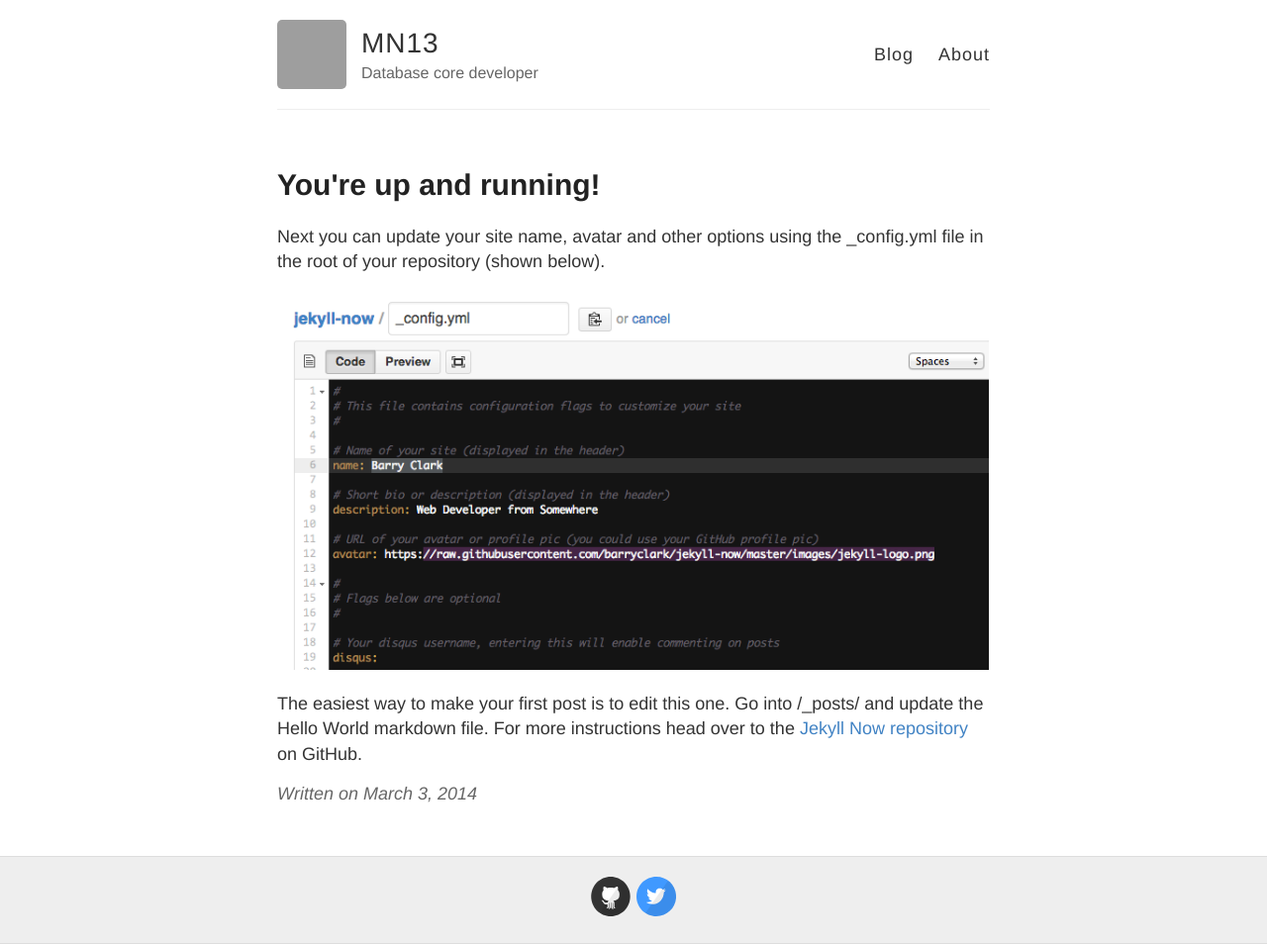
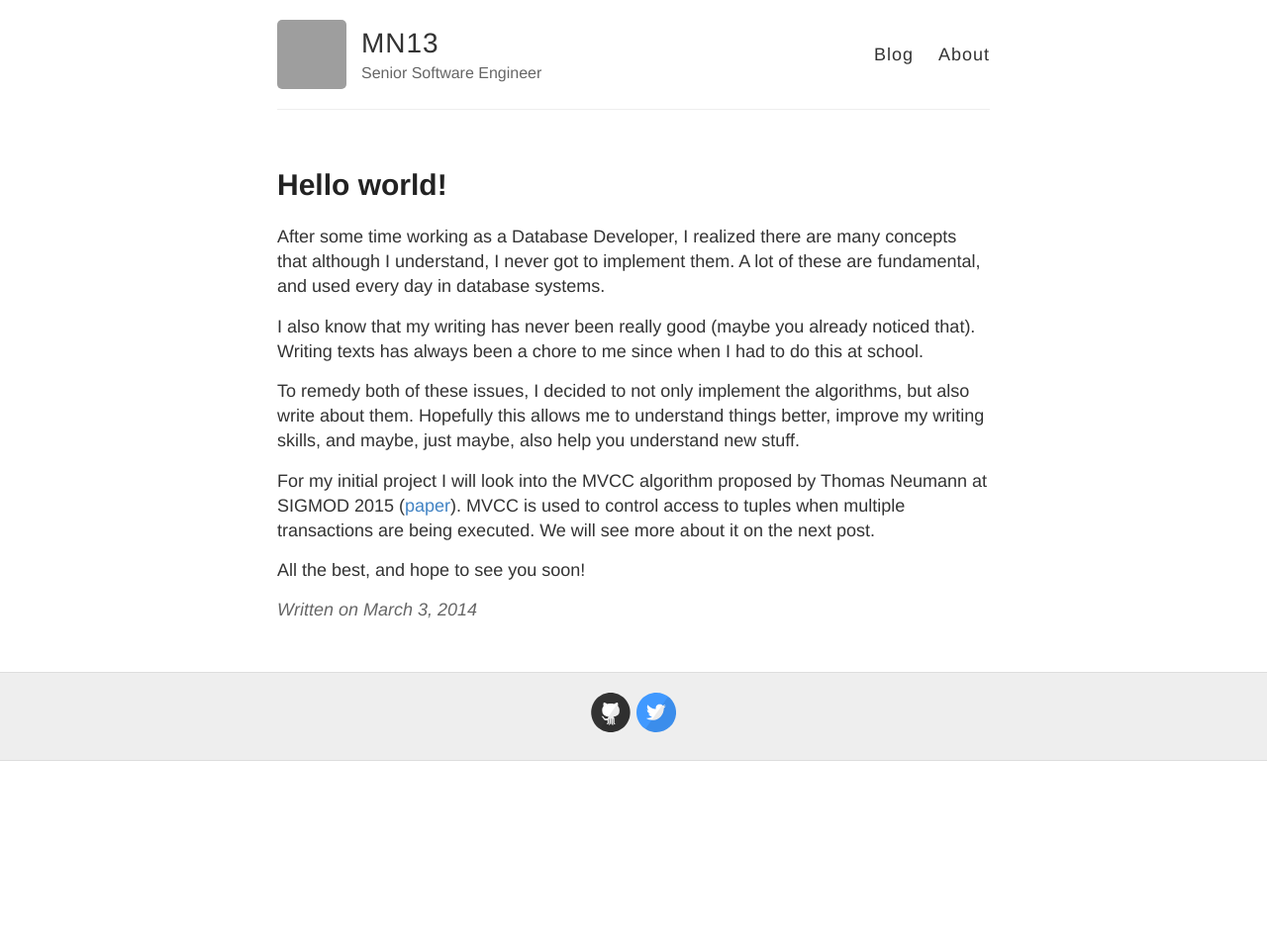
Before and after one commit to Manerone/manerone.github.io, a Jekyll site: the page built from _posts/2014-3-3-Hello-World.md, in a window 1280 px wide. Shown: the whole page at 99% size. Built offline with Jekyll 4.4.1, drawn with Linux system fonts in a browser that asks for light colours; after the commit the page ends 900 px from its top, so only the background shows below that; grey boxes are pictures that could not be loaded.

Commit message:
first post

```diff
--- a/_config.yml
+++ b/_config.yml
@@ -6,7 +6,7 @@
 name: MN13
 
 # Short bio or description (displayed in the header)
-description: Database core developer
+description: Senior Software Engineer
 
 # URL of your avatar or profile pic (you could use your GitHub profile pic)
 avatar: https://avatars.githubusercontent.com/u/13199957?s=400&u=b6e5ebfc952214dc40b750bc9aa817066063b33b&v=4
--- a/_posts/2014-3-3-Hello-World.md
+++ b/_posts/2014-3-3-Hello-World.md
@@ -1,10 +1,21 @@
 ---
 layout: post
-title: You're up and running!
+title: Hello world!
 ---
 
-Next you can update your site name, avatar and other options using the _config.yml file in the root of your repository (shown below).
+After some time working as a Database Developer, I realized there are many concepts that although I understand, I never got to implement them.
+A lot of these are fundamental, and used every day in database systems.
+
+I also know that my writing has never been really good (maybe you already noticed that). Writing texts has always been a chore to me since when I had to do this at school.
+
+To remedy both of these issues, I decided to not only implement the algorithms, but also write about them. Hopefully this allows me to understand things better, improve my writing skills, and maybe, just maybe, also help you understand new stuff.
+
+For my initial project I will look into the MVCC algorithm proposed by Thomas Neumann at SIGMOD 2015 ([paper](https://db.in.tum.de/~muehlbau/papers/mvcc.pdf)). MVCC is used to control access to tuples when multiple transactions are being executed. We will see more about it on the next post.
+
+All the best, and hope to see you soon!
+
+<!-- Next you can update your site name, avatar and other options using the _config.yml file in the root of your repository (shown below).
 
 ![_config.yml]({{ site.baseurl }}/images/config.png)
 
-The easiest way to make your first post is to edit this one. Go into /_posts/ and update the Hello World markdown file. For more instructions head over to the [Jekyll Now repository](https://github.com/barryclark/jekyll-now) on GitHub.
+The easiest way to make your first post is to edit this one. Go into /_posts/ and update the Hello World markdown file. For more instructions head over to the [Jekyll Now repository](https://github.com/barryclark/jekyll-now) on GitHub. -->
```
